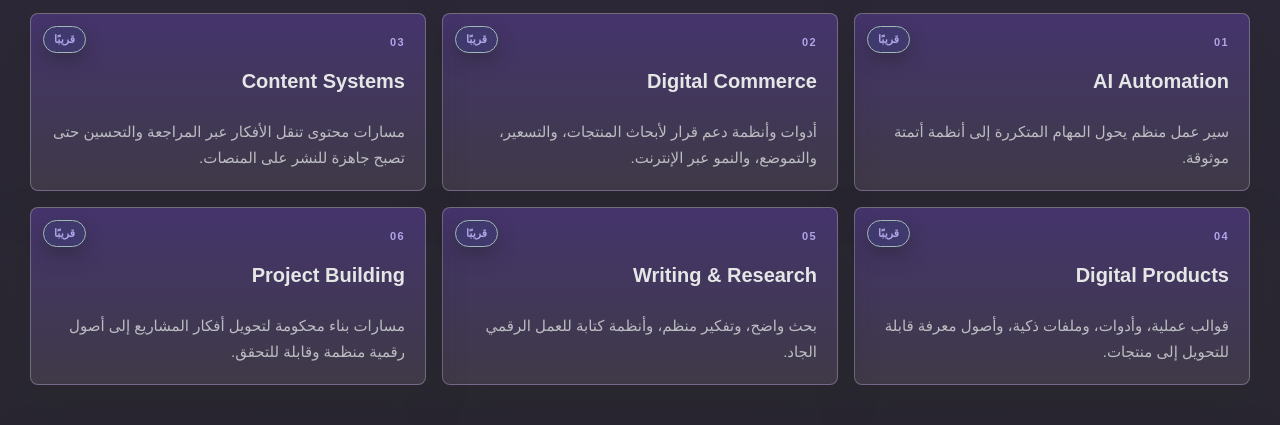
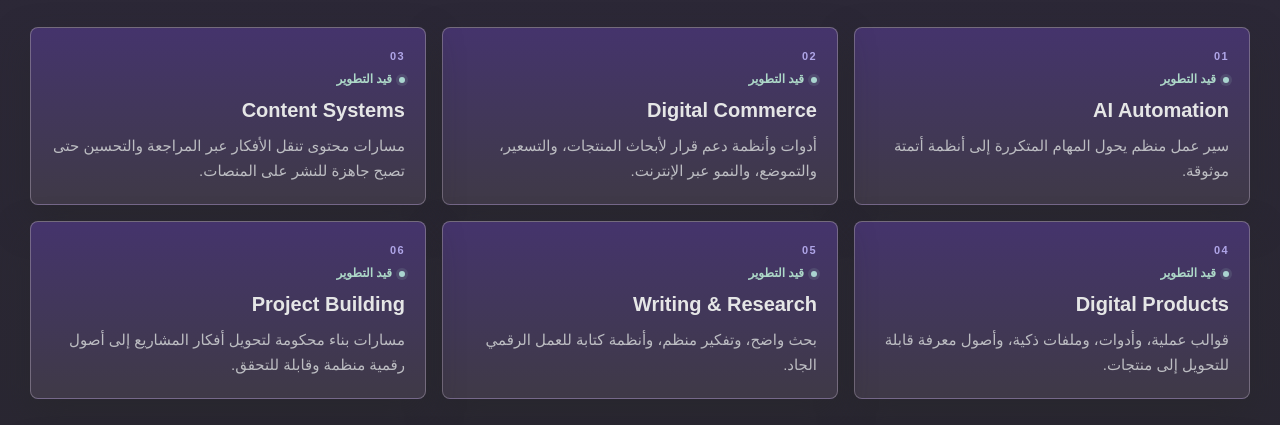
Before and after one commit to GetsHubs/portfolio, a website: page ar.html in a window 1280 px wide. Shown: the part 1794-2219 px from the top of the page. Drawn offline with Linux system fonts and the light colour scheme.

Commit message:
Replace coming soon badges with development status rows

```diff
--- a/ar.html
+++ b/ar.html
@@ -113,25 +113,25 @@
       </div>
       <div class="project-grid">
         <article class="project-card">
-          <span class="corner-status-badge">قريبًا</span>
           <img src="https://images.unsplash.com/photo-1516321318423-f06f85e504b3?auto=format&fit=crop&w=900&q=80" alt="حاسوب يعرض عملا رقميا" width="900" height="600" loading="lazy" decoding="async" />
           <div>
+            <p class="card-status"><span aria-hidden="true"></span>قيد التطوير</p>
             <h3>The Trendify AI</h3>
             <p>منصة AI عملية لأدوات التجارة، والمنتجات الرقمية، وسير العمل المؤتمت، وأنظمة دعم القرار.</p>
           </div>
         </article>
         <article class="project-card">
-          <span class="corner-status-badge">قريبًا</span>
           <img src="https://images.unsplash.com/photo-1552664730-d307ca884978?auto=format&fit=crop&w=900&q=80" alt="فريق صغير يخطط العمل على لوحة" width="900" height="600" loading="lazy" decoding="async" />
           <div>
+            <p class="card-status"><span aria-hidden="true"></span>قيد التطوير</p>
             <h3>Content Publishing Automation</h3>
             <p>نظام محتوى مضبوط يحول الأفكار الأولية إلى أصول جاهزة للنشر بعد المراجعة والتحسين.</p>
           </div>
         </article>
         <article class="project-card">
-          <span class="corner-status-badge">قريبًا</span>
           <img src="https://images.unsplash.com/photo-1551288049-bebda4e38f71?auto=format&fit=crop&w=900&q=80" alt="شاشات تعرض تحليلات ولوحات بيانات" width="900" height="600" loading="lazy" decoding="async" />
           <div>
+            <p class="card-status"><span aria-hidden="true"></span>قيد التطوير</p>
             <h3>Universal Project Builder</h3>
             <p>نظام بناء محكوم لتحويل أفكار المشاريع إلى أصول رقمية منظمة وقابلة للتحقق.</p>
           </div>
@@ -161,38 +161,38 @@
       </div>
       <div class="cards">
         <article class="card">
-          <span class="corner-status-badge">قريبًا</span>
           <span>01</span>
+          <p class="card-status"><span aria-hidden="true"></span>قيد التطوير</p>
           <h3>AI Automation</h3>
           <p>سير عمل منظم يحول المهام المتكررة إلى أنظمة أتمتة موثوقة.</p>
         </article>
         <article class="card">
-          <span class="corner-status-badge">قريبًا</span>
           <span>02</span>
+          <p class="card-status"><span aria-hidden="true"></span>قيد التطوير</p>
           <h3>Digital Commerce</h3>
           <p>أدوات وأنظمة دعم قرار لأبحاث المنتجات، والتسعير، والتموضع، والنمو عبر الإنترنت.</p>
         </article>
         <article class="card">
-          <span class="corner-status-badge">قريبًا</span>
           <span>03</span>
+          <p class="card-status"><span aria-hidden="true"></span>قيد التطوير</p>
           <h3>Content Systems</h3>
           <p>مسارات محتوى تنقل الأفكار عبر المراجعة والتحسين حتى تصبح جاهزة للنشر على المنصات.</p>
         </article>
         <article class="card">
-          <span class="corner-status-badge">قريبًا</span>
           <span>04</span>
+          <p class="card-status"><span aria-hidden="true"></span>قيد التطوير</p>
           <h3>Digital Products</h3>
           <p>قوالب عملية، وأدوات، وملفات ذكية، وأصول معرفة قابلة للتحويل إلى منتجات.</p>
         </article>
         <article class="card">
-          <span class="corner-status-badge">قريبًا</span>
           <span>05</span>
+          <p class="card-status"><span aria-hidden="true"></span>قيد التطوير</p>
           <h3>Writing & Research</h3>
           <p>بحث واضح، وتفكير منظم، وأنظمة كتابة للعمل الرقمي الجاد.</p>
         </article>
         <article class="card">
-          <span class="corner-status-badge">قريبًا</span>
           <span>06</span>
+          <p class="card-status"><span aria-hidden="true"></span>قيد التطوير</p>
           <h3>Project Building</h3>
           <p>مسارات بناء محكومة لتحويل أفكار المشاريع إلى أصول رقمية منظمة وقابلة للتحقق.</p>
         </article>
--- a/style.css
+++ b/style.css
@@ -3274,38 +3274,39 @@ body {
   }
 }
 
-.project-card,
-.card {
-  position: relative;
-}
-
-.corner-status-badge {
-  position: absolute;
-  z-index: 3;
-  top: 12px;
-  right: 12px;
+p.card-status {
   display: inline-flex;
   align-items: center;
-  justify-content: center;
-  max-width: calc(100% - 24px);
+  align-self: flex-start;
+  gap: 7px;
+  width: fit-content;
+  margin: 0 0 10px;
+  color: color-mix(in srgb, var(--accent-cool) 74%, var(--text-muted));
+  font-size: 12px;
+  font-weight: 700;
+  letter-spacing: 0;
+  line-height: 1.3;
+  text-transform: none;
+}
+
+#projects .project-card > div:not(.project-visual) p.card-status,
+.card p.card-status {
+  margin-top: 0;
+  margin-bottom: 10px;
+  line-height: 1.3;
+}
+
+.card-status + h3 {
+  margin-top: 0;
+}
+
+.card-status span {
+  display: inline-block;
+  flex: 0 0 6px;
+  width: 6px;
+  height: 6px;
   margin: 0;
-  border: 1px solid color-mix(in srgb, var(--accent-cool) 55%, var(--border-strong));
   border-radius: 999px;
-  background: color-mix(in srgb, var(--bg) 36%, var(--surface-rich));
-  box-shadow: 0 8px 18px color-mix(in srgb, var(--bg) 46%, transparent);
-  color: var(--accent-cool);
-  font-size: 10px;
-  font-weight: 900;
-  letter-spacing: 0.06em;
-  line-height: 1;
-  padding: 7px 10px;
-  text-transform: uppercase;
-  white-space: nowrap;
-  pointer-events: none;
-}
-
-[dir="rtl"] .corner-status-badge {
-  right: auto;
-  left: 12px;
-  letter-spacing: 0;
-}
+  background: color-mix(in srgb, var(--accent-cool) 78%, var(--accent));
+  box-shadow: 0 0 0 3px color-mix(in srgb, var(--accent-cool) 12%, transparent);
+}
```
Also changed, not shown: index.html (+9 -9 lines).
